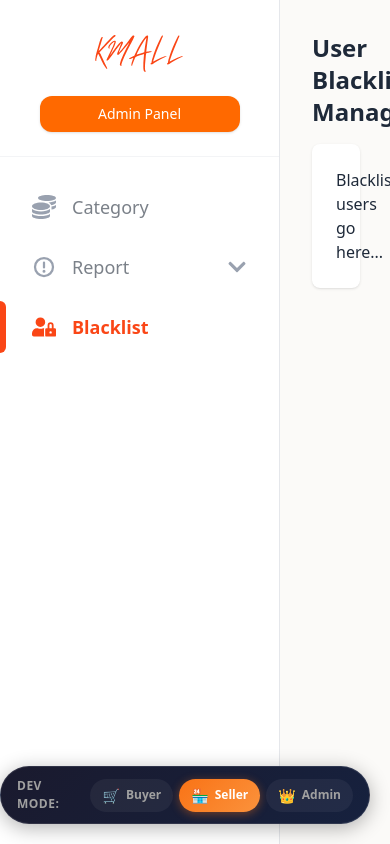
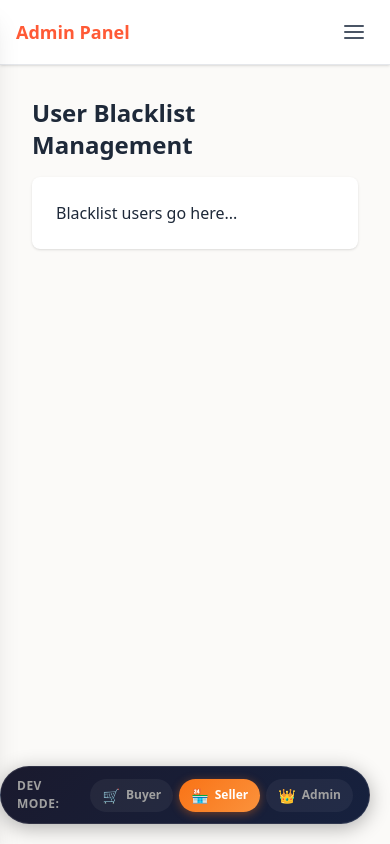
Before and after one commit to sMercyX/Capstone-KMALL, a React (Vite) app in the folder capstone-frontend/: page /admin/blacklist in a window 390 px wide. Built offline with nearby package versions, Linux system fonts and the light colour scheme.

Commit message:
[sideNavBar] add hamburger navbar

```diff
--- a/capstone-frontend/src/components/Layout/BackendLayout.tsx
+++ b/capstone-frontend/src/components/Layout/BackendLayout.tsx
@@ -1,14 +1,51 @@
-import { Outlet } from "react-router-dom"
+import { useState } from "react"
+import { Outlet, useLocation } from "react-router-dom"
 import SideNavbar, { type SideNavbarProps } from "./SideNavbar"
+import { FiMenu } from "react-icons/fi"
+import { useEffect } from "react"
 
 export default function BackendLayout({ title, menuItems }: SideNavbarProps) {
+  const [isMobileMenuOpen, setIsMobileMenuOpen] = useState(false)
+  const location = useLocation()
+
+  // Close menu when route changes on mobile
+  useEffect(() => {
+    setIsMobileMenuOpen(false)
+  }, [location.pathname])
+
   return (
-    <div className="min-h-screen flex bg-[#fbfaf8] text-gray-800">
-      {/* Dynamic Sidebar Configuration */}
-      <SideNavbar title={title} menuItems={menuItems} />
+    <div className="min-h-screen flex flex-col md:flex-row bg-[#fbfaf8] text-gray-800">
+
+      {/* Mobile Top Header */}
+      <div className="md:hidden flex items-center justify-between bg-white border-b border-gray-200 px-4 py-3 sticky top-0 z-20 shadow-sm flex-shrink-0">
+        <span className="font-bold text-lg text-[#ff5a36]">{title || "KMALL"}</span>
+        <button
+          onClick={() => setIsMobileMenuOpen(!isMobileMenuOpen)}
+          className="p-2 text-gray-600 hover:text-[#ff5a36] transition-colors focus:outline-none"
+        >
+          <FiMenu size={24} />
+        </button>
+      </div>
+
+      {/* Background Overlay for Mobile */}
+      {isMobileMenuOpen && (
+        <div
+          className="fixed inset-0 bg-black/40 z-30 md:hidden"
+          onClick={() => setIsMobileMenuOpen(false)}
+        />
+      )}
+
+      {/* Sidebar Configuration */}
+      <div className={`
+        fixed inset-y-0 left-0 z-40 transform transition-transform duration-300 ease-in-out bg-white shadow-xl md:shadow-none
+        md:relative md:translate-x-0
+        ${isMobileMenuOpen ? 'translate-x-0' : '-translate-x-full'}
+      `}>
+        <SideNavbar title={title} menuItems={menuItems} onClose={() => setIsMobileMenuOpen(false)} />
+      </div>
 
       {/* Main Content Area */}
-      <main className="flex-1 w-full overflow-y-auto">
+      <main className="flex-1 w-full overflow-auto md:overflow-y-auto">
         <Outlet />
       </main>
     </div>
--- a/capstone-frontend/src/components/Layout/SideNavbar.tsx
+++ b/capstone-frontend/src/components/Layout/SideNavbar.tsx
@@ -18,9 +18,10 @@ export interface MenuItem {
 export interface SideNavbarProps {
   title?: string
   menuItems: MenuItem[]
+  onClose?: () => void
 }
 
-export default function SideNavbar({ title, menuItems }: SideNavbarProps) {
+export default function SideNavbar({ title, menuItems, onClose }: SideNavbarProps) {
   const location = useLocation()
 
   // Keep track of which dropdowns are open
@@ -45,7 +46,7 @@ export default function SideNavbar({ title, menuItems }: SideNavbarProps) {
   }
 
   return (
-    <aside className="w-[280px] flex-shrink-0 bg-white border-r border-gray-200 flex flex-col min-h-screen">
+    <aside className="w-[280px] flex-shrink-0 bg-white border-r border-gray-200 flex flex-col h-full bg-white">
       {/* Header Logo & Badge */}
       <div className="flex flex-col items-center pt-8 pb-6 border-b border-gray-100">
         <img src={kmallText} alt="KMALL" className={`h-10 ${title ? 'mb-6' : ''}`} />
@@ -110,6 +111,7 @@ export default function SideNavbar({ title, menuItems }: SideNavbarProps) {
                       <NavLink
                         key={subItem.path}
                         to={subItem.path}
+                        onClick={() => onClose?.()}
                         className={({ isActive }) =>
                           `block py-2 text-lg transition-colors relative ${
                             isActive
@@ -135,6 +137,7 @@ export default function SideNavbar({ title, menuItems }: SideNavbarProps) {
               // Direct Link Item
               <NavLink
                 to={item.path!}
+                onClick={() => onClose?.()}
                 className={({ isActive }) =>
                   `flex items-center gap-4 px-4 py-3 rounded-lg transition-colors relative group mb-1
                     ${
```
